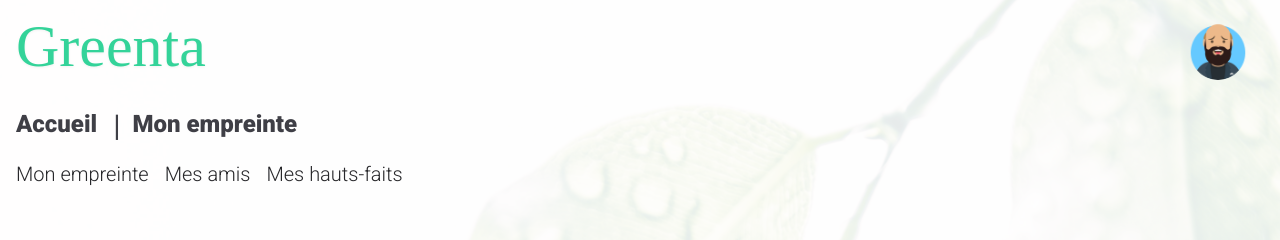
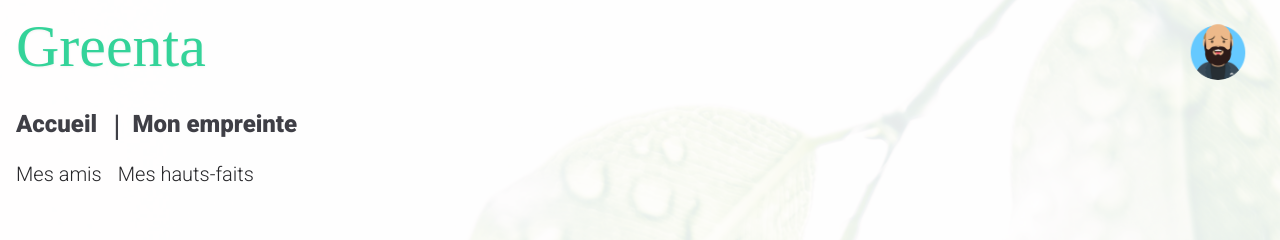
Before and after one commit to MatthieuELIE/greta, a React (Vite) app in the folder frontend/: page /friendsboard in a window 1280 px wide. Shown: the top 240 px of the page. Built offline with nearby package versions, Linux system fonts and the light colour scheme; a web font is replaced by a local one.

Commit message:
simon je t'aime

```diff
--- a/frontend/src/App.jsx
+++ b/frontend/src/App.jsx
@@ -8,7 +8,7 @@
 import Profils from "@pages/Profils";
 import Impact from "@pages/Impact";
 import Reco from "@pages/Reco";
-import Graphic from "@pages/Graphic";
+import Graphic from "@pages/Graphique";
 
 import "./App.css";
 import "./index.css";
--- a/frontend/src/pages/AchievementsPage.jsx
+++ b/frontend/src/pages/AchievementsPage.jsx
@@ -5,9 +5,6 @@
   return (
     <>
       <div className="flex flex-row mb-12 font-[300] text-roboto text-xl text-zinc-800">
-        <Link to="/impact">
-          <div className="pl-4 hover:font-bold">Mon empreinte</div>
-        </Link>
         <Link to="/friendsboard">
           <div className="pl-4 hover:font-bold">Mes amis</div>
         </Link>
--- a/frontend/src/pages/FriendsBoard.jsx
+++ b/frontend/src/pages/FriendsBoard.jsx
@@ -33,9 +33,6 @@
   return (
     <div>
       <div className="flex flex-row mb-12 font-[300] text-roboto text-xl text-zinc-800">
-        <Link to="/impact">
-          <div className="pl-4 hover:font-bold">Mon empreinte</div>
-        </Link>
         <Link to="/friendsboard">
           <div className="pl-4 hover:font-bold">Mes amis</div>
         </Link>
--- a/frontend/src/pages/Profils.jsx
+++ b/frontend/src/pages/Profils.jsx
@@ -8,9 +8,6 @@
   return (
     <div className="ProfilsPage">
       <div className="flex flex-row mb-12 font-[300] text-roboto text-xl text-zinc-800">
-        <Link to="/impact">
-          <div className="pl-4 hover:font-bold">Mon empreinte</div>
-        </Link>
         <Link to="/friendsboard">
           <div className="pl-4 hover:font-bold">Mes amis</div>
         </Link>
```
